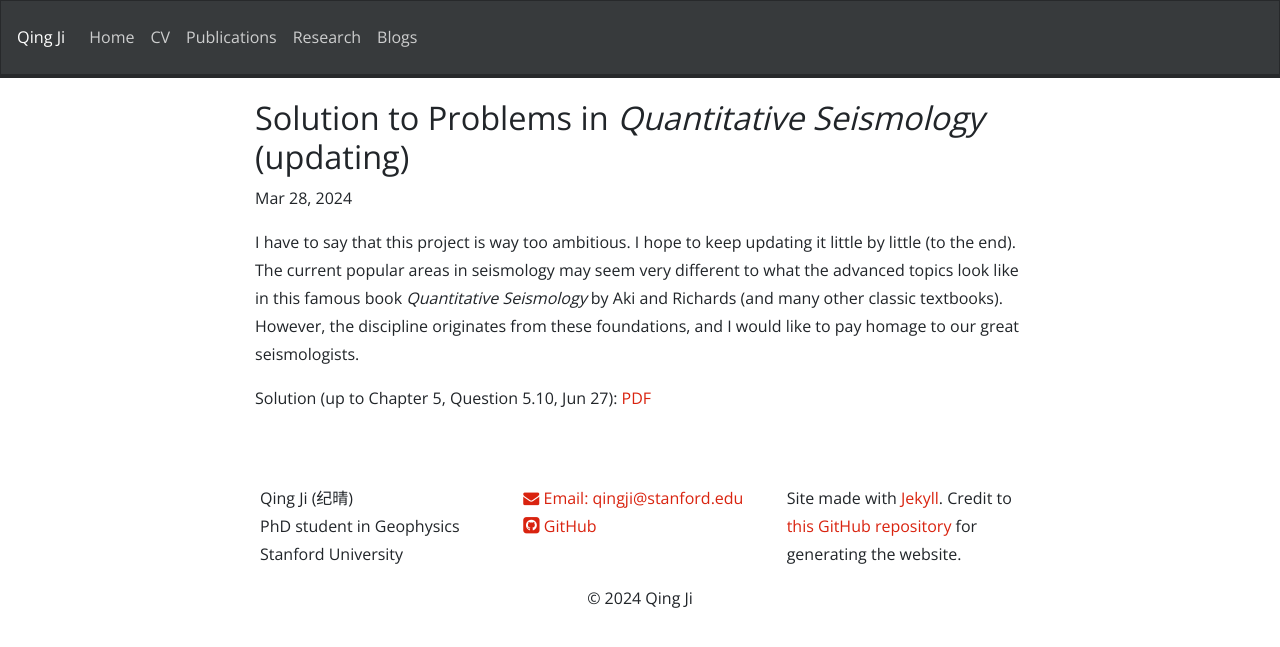
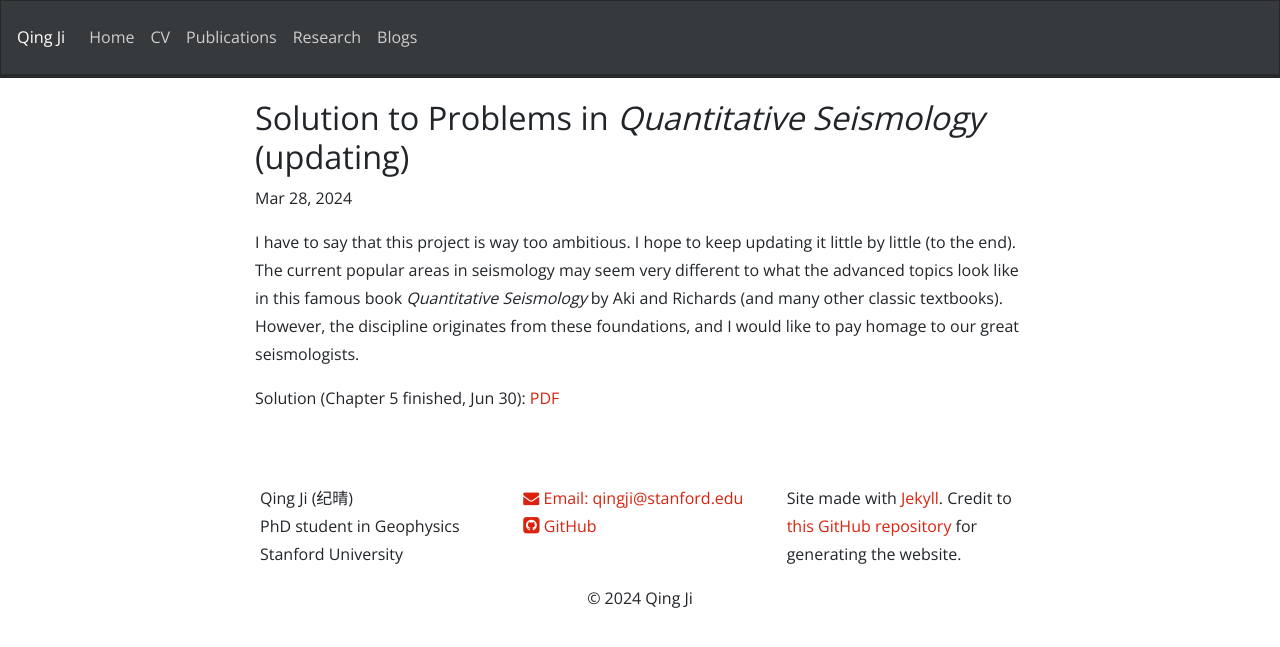
Before and after one commit to NickJi98/NickJi98.github.io, a Jekyll site: the page built from _posts/2024-03-28-Quant-seismo.md, in a window 1280 px wide. Shown: the top 647 px of the page. Built offline with Jekyll 4.4.1, drawn with Linux system fonts in a browser that asks for light colours; nearby versions of some CDN libraries; a style sheet for code colours, icons or effects is not loaded.

Commit message:
Update files

```diff
--- a/_posts/2024-03-28-Quant-seismo.md
+++ b/_posts/2024-03-28-Quant-seismo.md
@@ -6,4 +6,4 @@ date: 2024-03-28
 
 <p>I have to say that this project is way too ambitious. I hope to keep updating it little by little (to the end). The current popular areas in seismology may seem very different to what the advanced topics look like in this famous book <em>Quantitative Seismology</em> by Aki and Richards (and many other classic textbooks). However, the discipline originates from these foundations, and I would like to pay homage to our great seismologists.</p>
 
-<p>Solution (up to Chapter 5, Question 5.10, Jun 27): <a href="{{ site.url }}{{ site.baseurl }}/_data/files/Quant_Seismo.pdf" target="_blank">PDF</a></p>
+<p>Solution (Chapter 5 finished, Jun 30): <a href="{{ site.url }}{{ site.baseurl }}/_data/files/Quant_Seismo.pdf" target="_blank">PDF</a></p>
```
Also changed, not shown: 1 other file.
